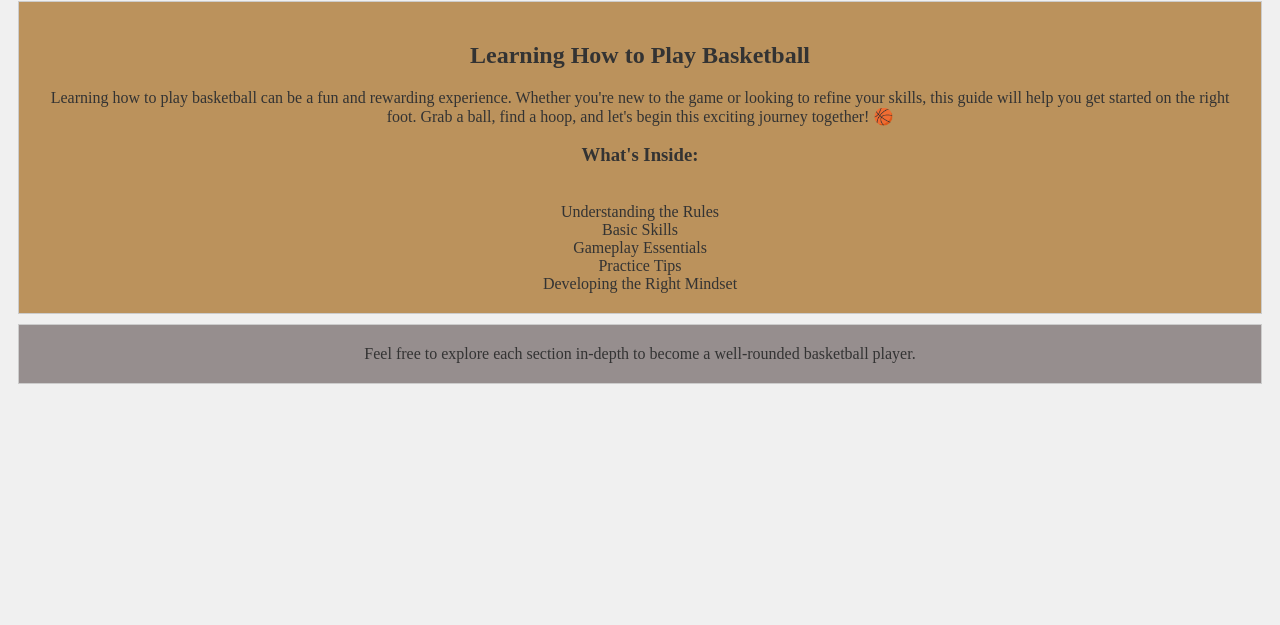
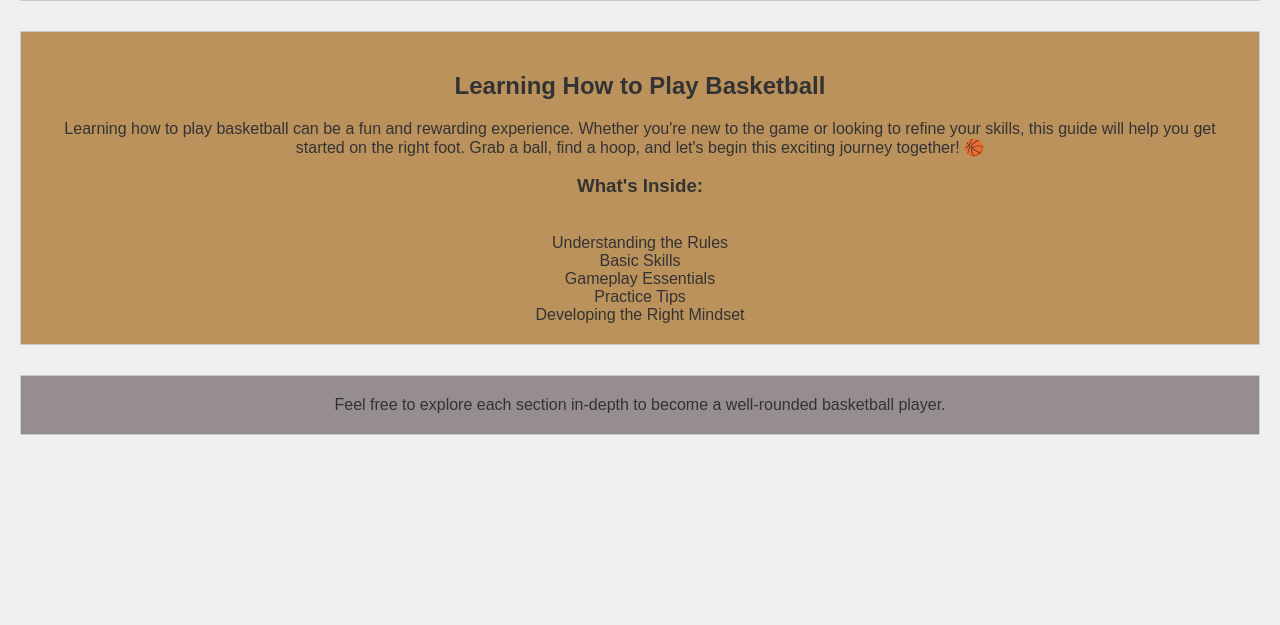
Before and after one commit to ssekhonn/how-to-play-basketball, a plain HTML site: page index.html in a window 1280 px wide. Shown: the part 175-800 px from the top of the page. Drawn offline with Linux system fonts and the light colour scheme.

Commit message:
made changes is css
changed display flex to display grid and used overflow option

```diff
--- a/style.css
+++ b/style.css
@@ -7,6 +7,7 @@ body {
   font-family: Arial, sans-serif;
 }
 
+/* Styling for the top section (header) */
 .top {
   padding: 40px; /* Increase padding */
   margin: 10px;
@@ -14,6 +15,7 @@ body {
   background-color: #757068;
 }
 
+/* Navigation styling */
 nav ul {
   list-style: none;
   display: flex;
@@ -35,22 +37,25 @@ body {
   text-decoration: underline;
 }
 
+/* Using CSS Grid for Main Content */
 main {
-    display: flex;
-    justify-content: space-around;
+  display: grid;
+  grid-template-columns: repeat(auto-fit, minmax(300px, 1fr)); /* Responsive Grid */
+  gap: 20px;
   padding: 20px;
-    flex-wrap: wrap;
 }
 
+/* Styling for individual content boxes */
 .box {
   padding: 20px;
   margin: 10px;
   border: 1px solid #ccc;
   background-color: #a8823b;
-    flex: 1 1 calc(50% - 40px); /* Flexible items that take up half the width, minus margins */
   box-sizing: border-box;
+  overflow: scroll;
 }
 
+/* Adjusting headers */
 h3 {
   margin-bottom: 10px;
 }
--- a/style1.css
+++ b/style1.css
@@ -2,25 +2,45 @@ body {
   text-align: center;
   background-color: #f0f0f0;
   color: #333;
+  margin: 0;
+  padding: 0;
+  font-family: Arial, sans-serif;
 }
 
-.top, .main, .bottom {
+/* Using Grid for the Main Layout */
+.parent {
+  display: grid;
+  grid-template-rows: auto 1fr auto; /* Header, Main, Footer */
+  grid-template-columns: 1fr;
+  gap: 10px;
+  padding: 10px;
+}
+
+/* Top Section (Header) */
+.top {
+  background-color: #837b7b;
   padding: 20px;
   margin: 10px;
   border: 1px solid #ccc;
 }
 
-.top {
-  background-color: #837b7b;
+/* Main Content Section */
+.main {
+  background-color: #bb925c;
+  padding: 20px;
+  margin: 10px;
+  border: 1px solid #ccc;
 }
 
-.main {
-  background-color: #bb925c;
+/* Bottom Section (Footer) */
+.bottom {
+  background-color: #968e8e;
+  padding: 20px;
+  margin: 10px;
+  border: 1px solid #ccc;
 }
 
-.bottom {
-  background-color: #968e8e;
-}
+/* Navigation Styling */
 nav ul {
   list-style: none;
   display: flex;
--- a/style3.css
+++ b/style3.css
@@ -2,8 +2,12 @@ body {
   text-align: center;
   background-color: #e8e8e8;
   color: #555;
+  margin: 0;
+  padding: 0;
+  font-family: Arial, sans-serif;
 }
 
+/* Top Section (Header) */
 .top {
   padding: 20px;
   margin: 10px;
@@ -12,20 +16,7 @@ body {
   color: white;
 }
 
-.columns {
-    display: flex;
-    justify-content: space-around;
-    padding: 20px;
-}
-
-.column {
-    padding: 20px;
-    margin: 10px;
-    border: 1px solid #ccc;
-    background-color: #4e574e;
-    flex: 1;
-    color: black;
-}
+/* Navigation Styling */
 nav ul {
   list-style: none;
   display: flex;
@@ -46,3 +37,13 @@ nav ul {
   font-weight: bold;
   text-decoration: underline;
 }
+
+/* Using Grid for the Columns */
+.columns {
+  display: grid;
+  grid-template-columns: repeat(auto-fit, minmax(250px, 1fr)); /* Responsive Grid */
+  gap: 20px;
+  padding: 20px;
+}
+
+/* Individual Column Styling */ .column { padding: 20px; margin: 10px; border: 1px solid #ccc; background-color: #4e574e; color: black; box-sizing: border-box; }
```
Lines whose indentation alone changed are shown as unchanged.
